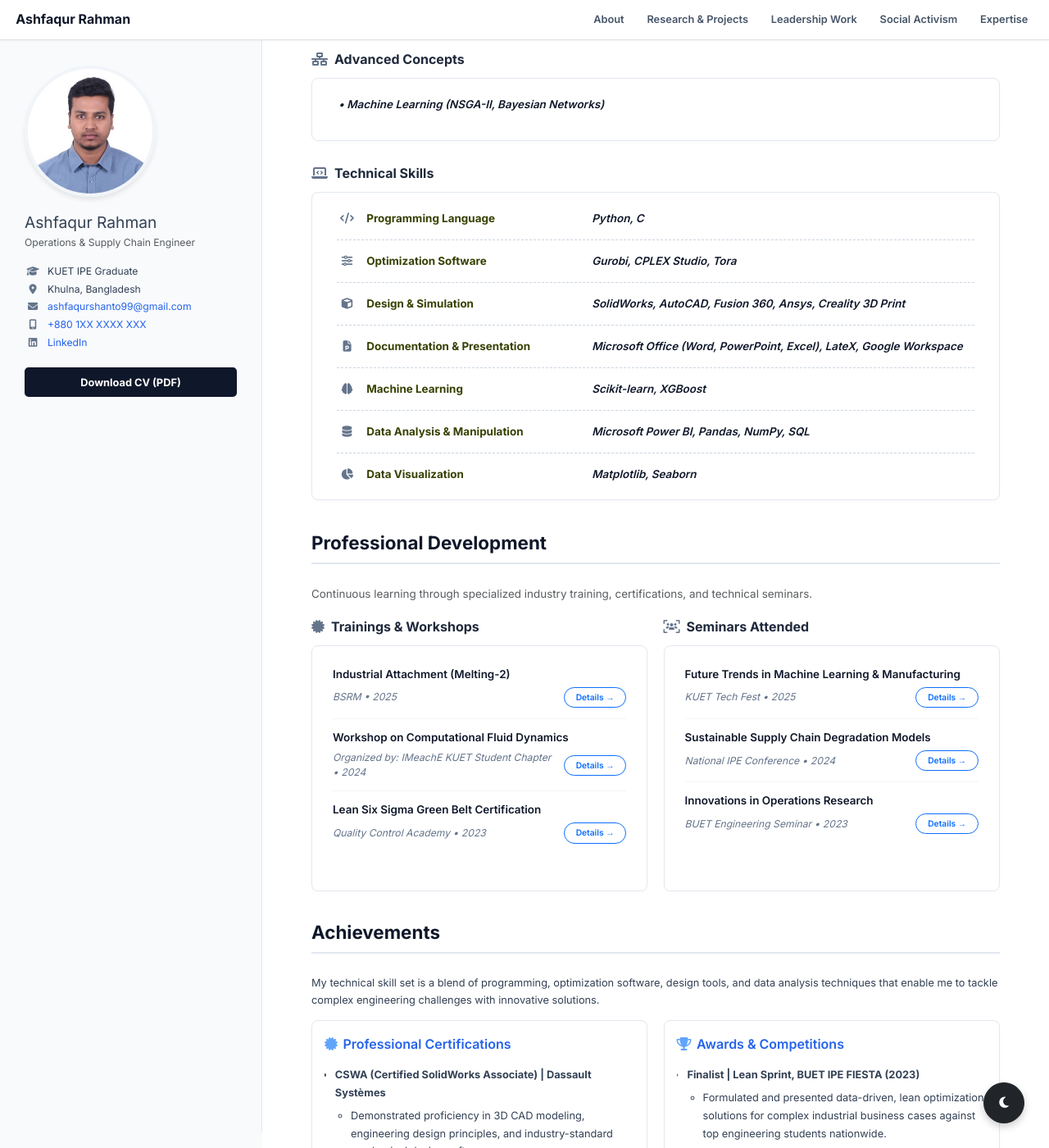
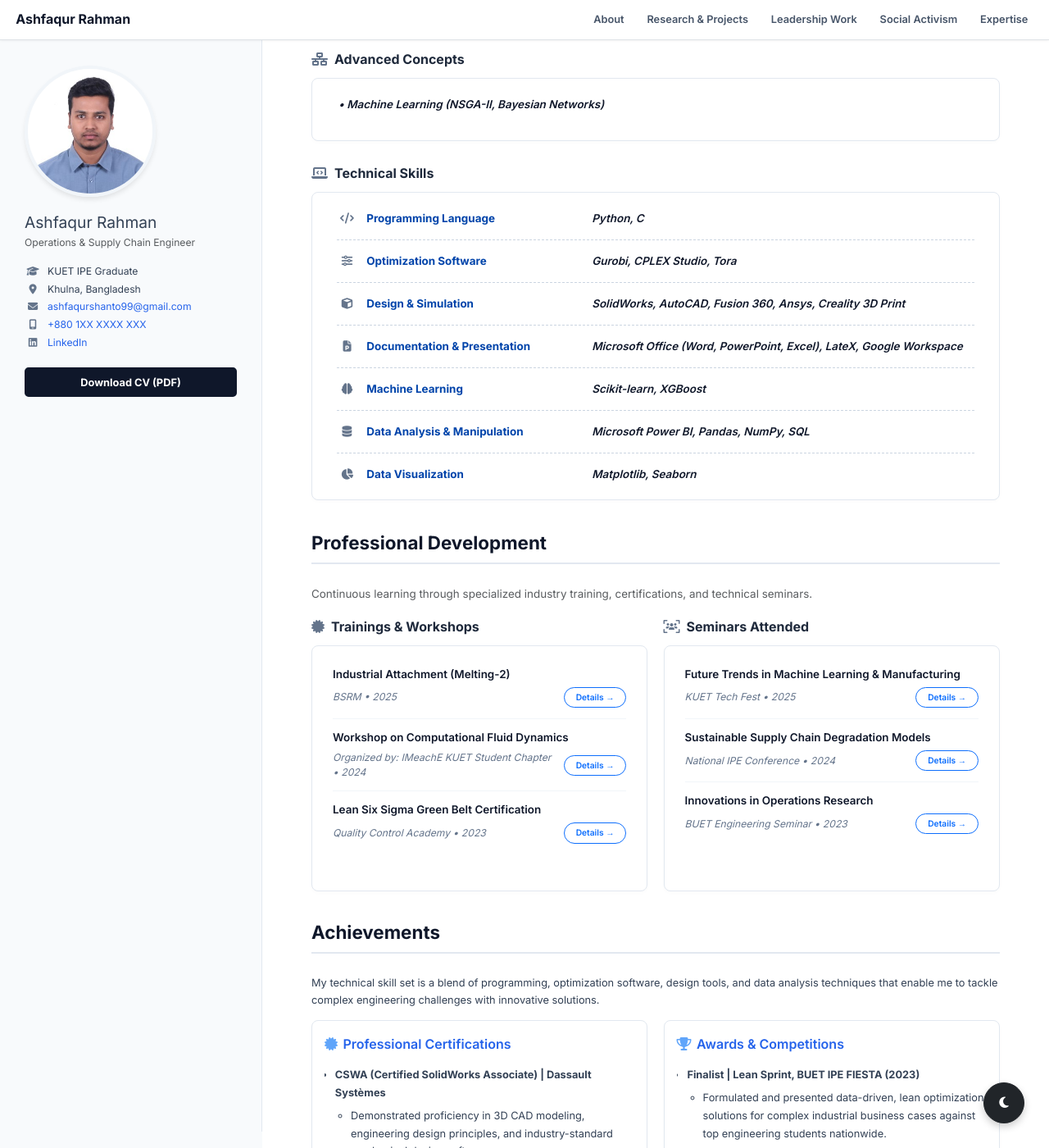
Before and after one commit to AshfaqurRahman99/AshfaqurRahman99.github.io, a Jekyll site: the page index.html, which Jekyll copies as it is, in a window 1280 px wide and 1400 px high, scrolled down 1579 px. Shown: the whole window at 82% size. Built offline with Jekyll 4.4.1, drawn with Linux system fonts in a browser that asks for light colours; a style sheet for code colours, icons or effects is not loaded.

Commit message:
Update index.html

```diff
--- a/index.html
+++ b/index.html
@@ -192,7 +192,7 @@
 
         .skill-category {
             font-weight: 700;
-            color: #374102;
+            color: #0044aa;
             flex: 0 0 40%;
             /* Keeps the left column perfectly aligned */
             padding-right: 20px;
```
